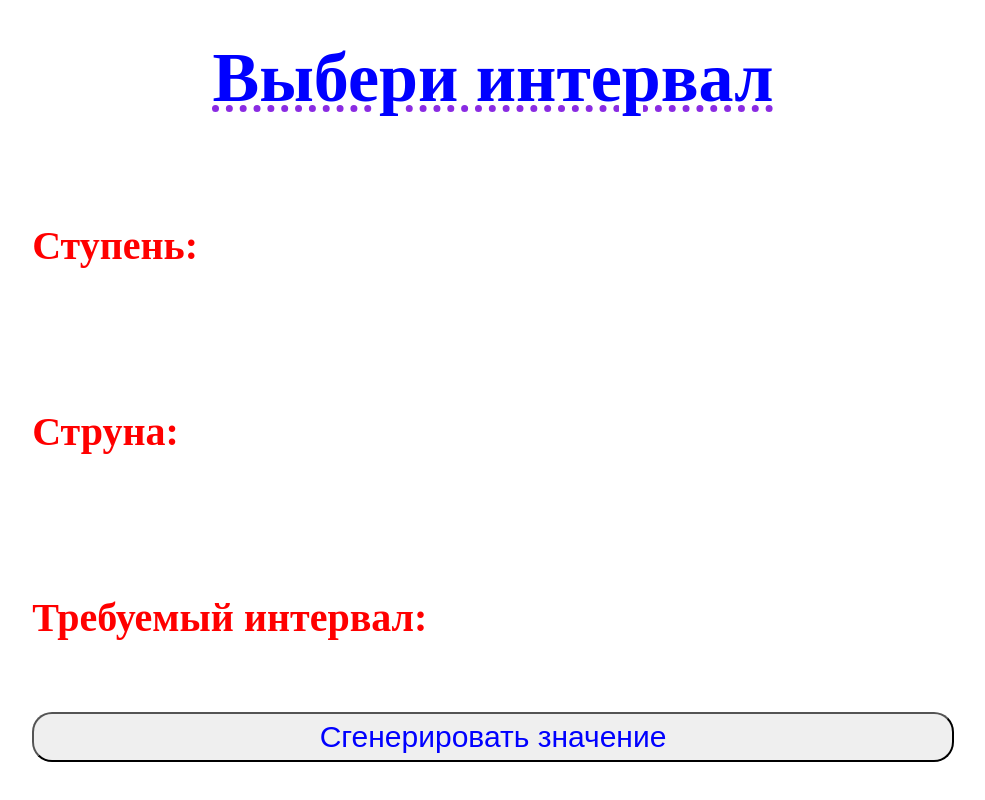
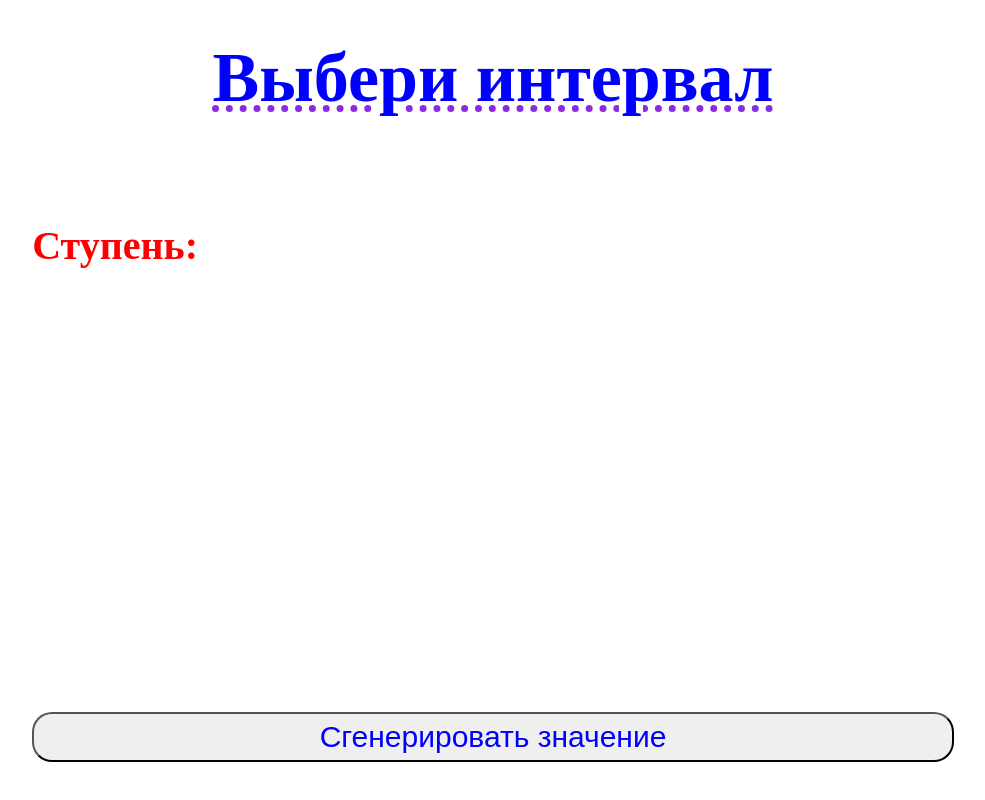
Before and after one commit to UncleBillyCooper/GuitarIntervals, a plain HTML site: page index.html in a window 1280 px wide. Shown: the whole page, without its empty margins (147-1132 px from the left). Drawn offline with Linux system fonts and the light colour scheme.

Commit message:
Update index.html

```diff
--- a/index.html
+++ b/index.html
@@ -15,14 +15,14 @@
         <h3>Ступень:</h3>
         <div class="stepNum"></div>
       </div>
-      <div class="guitarString">
+<!--       <div class="guitarString">
         <h3>Струна:</h3>
         <div class="stringNum"></div>
-      </div>
-      <div class="interval">
+      </div> -->
+<!--       <div class="interval">
         <h3>Требуемый интервал:</h3>
         <div class="currentInterval"></div>
-      </div>
+      </div> -->
       <button class="btn">Сгенерировать значение</button>
     </form>
     <script src="script.js"></script>
```
